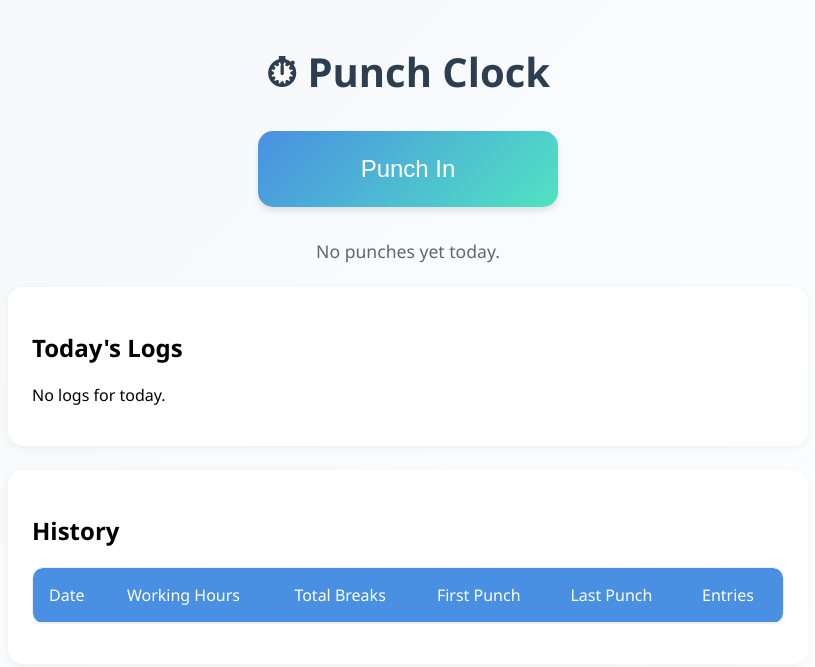
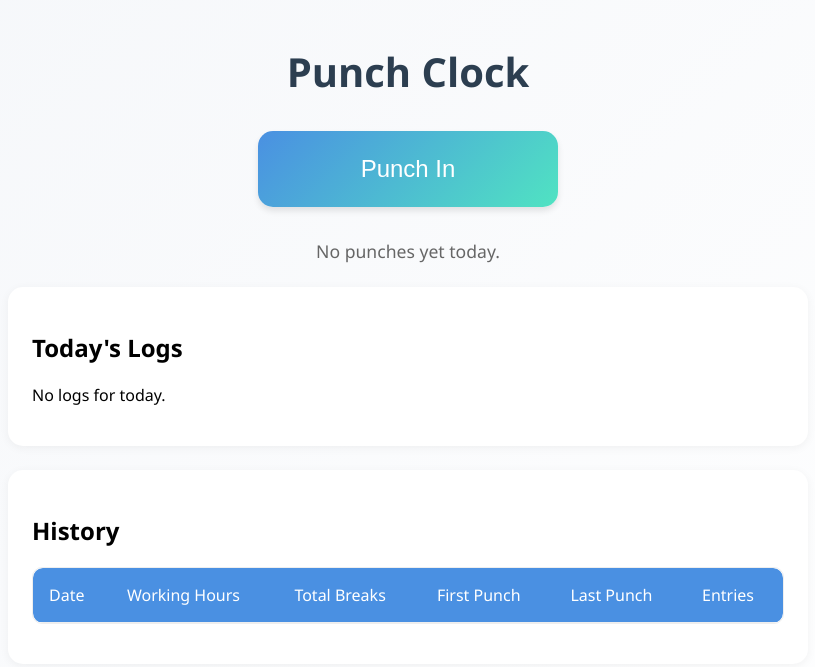
Before and after one commit to hellohimesh/punchin-punchout, a plain HTML site: page index.html in a window 1280 px wide. Shown: the whole page, without its empty margins (232-1047 px from the left). Drawn offline with Linux system fonts and the light colour scheme.

Commit message:
Update index.html

```diff
--- a/index.html
+++ b/index.html
@@ -208,7 +208,7 @@
     </style>
 </head>
 <body>
-    <h1>⏱ Punch Clock</h1>
+    <h1> Punch Clock</h1>
     <button id="punchBtn">Punch In</button>
     <div id="status">Ready to track your workday!</div>
 
```
